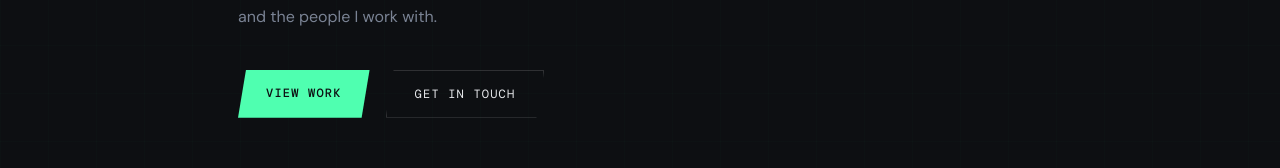
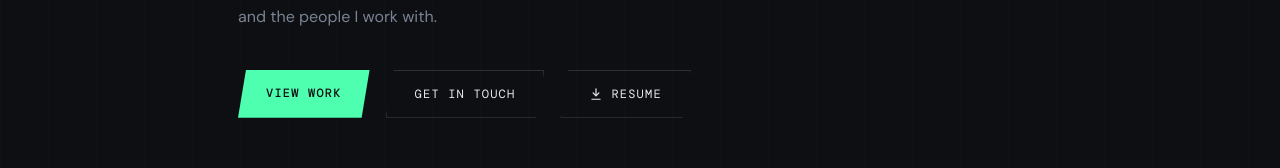
Before and after one commit to agebhardtsbauer/portfolio-website, a React (Vite) app: page / in a window 1280 px wide. Shown: the part 627-795 px from the top of the page. Built offline with nearby package versions, Linux system fonts and the light colour scheme.

Commit message:
update links and add some new projects

```diff
--- a/src/components/Hero.tsx
+++ b/src/components/Hero.tsx
@@ -135,6 +135,50 @@ export function Hero() {
           >
             Get in Touch
           </a>
+          <a
+            href="/resume.pdf"
+            download="Resume_AlanGeb_SDET.pdf"
+            className="btn-chamfer"
+            style={{
+              fontFamily: "'DM Mono', monospace",
+              fontSize: 12,
+              letterSpacing: '0.1em',
+              textTransform: 'uppercase',
+              textDecoration: 'none',
+              padding: '14px 28px',
+              background: 'transparent',
+              color: 'var(--text)',
+              border: '1px solid var(--border-hover)',
+              transition: 'border-color 0.2s, color 0.2s',
+              display: 'inline-flex',
+              alignItems: 'center',
+              gap: 8,
+            }}
+            onMouseEnter={(e) => {
+              e.currentTarget.style.borderColor = 'var(--accent)'
+              e.currentTarget.style.color = 'var(--accent)'
+            }}
+            onMouseLeave={(e) => {
+              e.currentTarget.style.borderColor = 'var(--border-hover)'
+              e.currentTarget.style.color = 'var(--text)'
+            }}
+          >
+            <svg
+              width="14"
+              height="14"
+              viewBox="0 0 24 24"
+              fill="none"
+              stroke="currentColor"
+              strokeWidth="2"
+              strokeLinecap="round"
+              strokeLinejoin="round"
+            >
+              <path d="M12 3v12" />
+              <path d="M7 10l5 5 5-5" />
+              <path d="M5 21h14" />
+            </svg>
+            Resume
+          </a>
         </div>
       </div>
     </section>
--- a/src/components/Projects.tsx
+++ b/src/components/Projects.tsx
@@ -9,6 +9,8 @@ const LANGUAGE_COLORS: Record<string, string> = {
   Go: '#00add8',
   Rust: '#dea584',
   Shell: '#89e051',
+  Zig: '#e35a2a',
+  Swift: '#f05138',
 }
 
 export function Projects() {
--- a/src/data/projects.ts
+++ b/src/data/projects.ts
@@ -17,22 +17,50 @@ export const projects: Project[] = [
   {
     name: 'Cypress / React Component Framework',
     description: 'Multi-team component test automation framework that shifted e2e coverage left, cutting CI run times and enabling merge-gating across dozens of web teams.',
-    url: 'https://github.com/agebhardtsbauer',
+    url: 'https://github.com/agebhardtsbauer/cypress-demos',
     language: 'TypeScript',
     stars: 0,
   },
   {
     name: 'Playwright Multi-Domain Framework',
     description: 'Playwright test suite architected to run in parallel across dozens of brand domains, with templated GitLab CI pipelines for component and e2e coverage.',
-    url: 'https://github.com/agebhardtsbauer',
+    url: 'https://github.com/agebhardtsbauer/testwright',
     language: 'TypeScript',
     stars: 0,
   },
   {
-    name: 'Dev / QA / PM UI Tool',
-    description: 'Bespoke desktop tool built with Tauri, React, and Rust to streamline workflows for developers, QAs, and PMs on a large internal platform.',
-    url: 'https://github.com/agebhardtsbauer',
-    language: 'Rust',
+    name: 'Mousehole',
+    description: 'Accessibility tool for the Hyprland window server that replaces mouse usage with Mouse Query Language, a text language for locating and acting on on-screen elements.',
+    url: 'https://github.com/agebhardtsbauer/mousehole',
+    language: 'Zig',
+    stars: 0,
+  },
+  {
+    name: 'QA Dashboard',
+    description: 'React dashboard for tracking QA metrics and test automation progress across multiple projects.',
+    url: 'https://github.com/agebhardtsbauer/qadashboard',
+    language: 'TypeScript',
+    stars: 0,
+  },
+  {
+    name: 'Solving Bee',
+    description: "A New York Times Spelling Bee solver, built for fun because I'm not very good at that game :)",
+    url: 'https://github.com/agebhardtsbauer/solvingbee',
+    language: 'TypeScript',
+    stars: 0,
+  },
+  {
+    name: 'Hypertile',
+    description: 'Native, configurable macOS window tiling manager that runs from the terminal.',
+    url: 'https://github.com/agebhardtsbauer/hyptertile',
+    language: 'Swift',
+    stars: 0,
+  },
+  {
+    name: 'Jump',
+    description: "Native macOS accessibility tool for keyboard-driven mouse movement, built on macOS's accessibility tree.",
+    url: 'https://github.com/agebhardtsbauer/jump',
+    language: 'Swift',
     stars: 0,
   },
 ]
```
Also changed, not shown: 1 other file (tests, documents, lock files or other folders).
